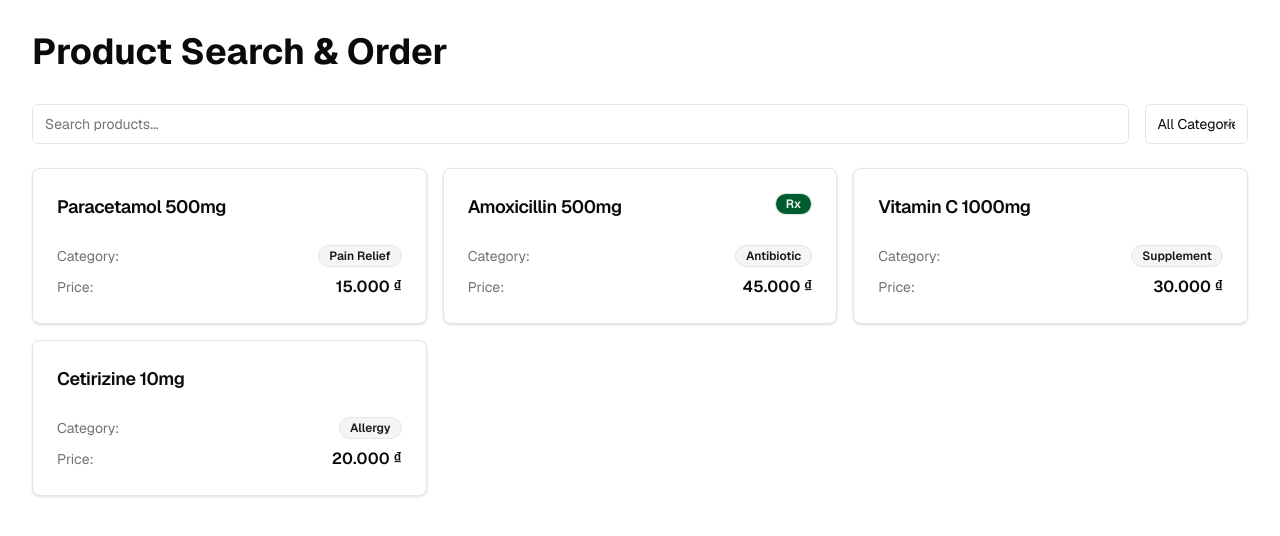
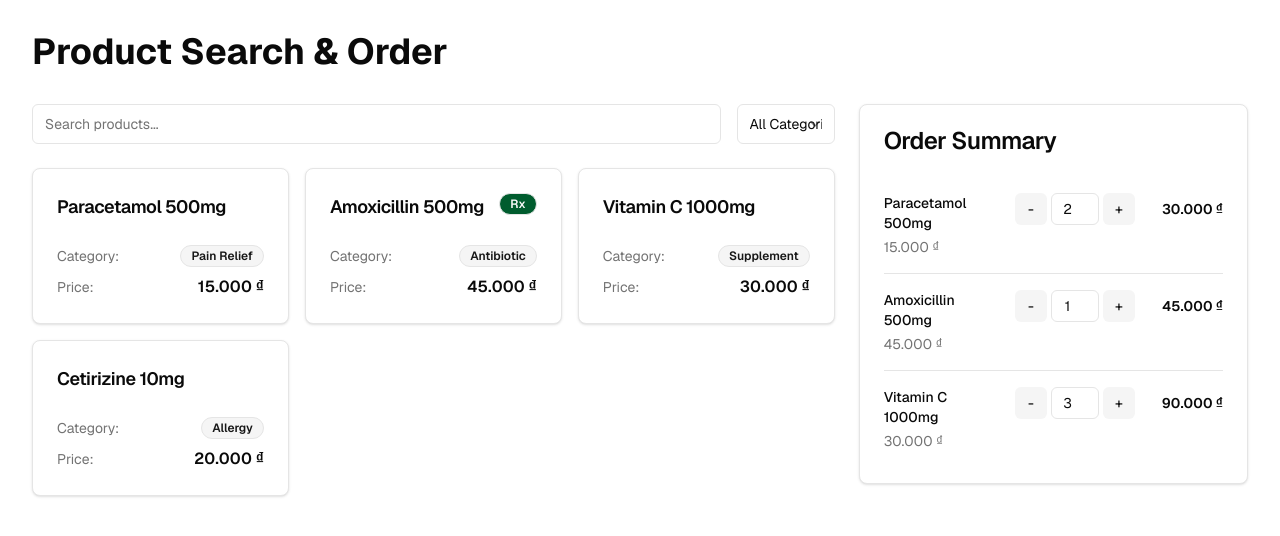
Before and after one commit to SpyOfAlien/BuymedProductOrder, a Next.js app: page / in a window 1280 px wide. Shown: the top 536 px of the page. Built offline with nearby package versions, Linux system fonts and the light colour scheme.

Commit message:
feat: implement order summary with mock data

```diff
--- a/app/page.tsx
+++ b/app/page.tsx
@@ -1,5 +1,8 @@
 import { ProductList, ProductListContent, ProductListFilter, ProductListSearch } from "@/components/feature/product/product-list";
+import { OrderSummary, OrderSummaryHeader, OrderSummaryItems } from "@/components/feature/cart/order-summary";
+import { Card } from "@/components/ui/card";
 import { products } from "@/lib/mock/products";
+import { mockCartItems } from "@/lib/mock/cart";
 
 export default function Home() {
   return (
@@ -7,6 +10,8 @@ export default function Home() {
       <main className="max-w-7xl mx-auto">
         <h1 className="text-4xl font-bold mb-8">Product Search & Order</h1>
 
+        <div className="grid grid-cols-1 lg:grid-cols-3 gap-6">
+          <div className="lg:col-span-2">
             <ProductList products={products}>
               <div className="flex flex-col gap-4 sm:flex-row mb-6">
                 <ProductListSearch />
@@ -14,6 +19,19 @@ export default function Home() {
               </div>
               <ProductListContent />
             </ProductList>
+          </div>
+
+          <div className="lg:col-span-1">
+            <div className="sticky top-4">
+              <Card>
+                <OrderSummary items={mockCartItems}>
+                  <OrderSummaryHeader />
+                  <OrderSummaryItems />
+                </OrderSummary>
+              </Card>
+            </div>
+          </div>
+        </div>
       </main>
     </div>
   );
--- /dev/null
+++ b/components/feature/cart/cart-item.tsx
@@ -0,0 +1,78 @@
+import { CartItem as CartItemType } from "@/lib/types/cart";
+import { formatPrice } from "@/lib/utils";
+import { Button } from "@/components/ui/button";
+
+interface CartItemProps {
+  item: CartItemType;
+  onQuantityChange: (productId: number, quantity: number) => void;
+}
+
+const CartItem = ({ item, onQuantityChange }: CartItemProps) => {
+  const { product, quantity } = item;
+  const subtotal = product.price * quantity;
+
+  const handleDecrease = () => {
+    if (quantity > 0) {
+      onQuantityChange(product.id, quantity - 1);
+    }
+  };
+
+  const handleIncrease = () => {
+    if (quantity < 99) {
+      onQuantityChange(product.id, quantity + 1);
+    }
+  };
+
+  const handleInputChange = (e: React.ChangeEvent<HTMLInputElement>) => {
+    const value = parseInt(e.target.value) || 0;
+    const clampedValue = Math.max(0, Math.min(99, value));
+    onQuantityChange(product.id, clampedValue);
+  };
+
+  return (
+    <div className="flex items-start justify-between gap-4 py-4 border-b last:border-b-0">
+      <div className="flex-1 min-w-0">
+        <div className="flex items-start gap-2 mb-1">
+          <h4 className="font-medium text-sm">{product.name}</h4>
+        </div>
+        <p className="text-sm text-muted-foreground">{formatPrice(product.price)}</p>
+      </div>
+
+      <div className="flex items-center gap-2">
+        <div className="flex items-center gap-1">
+          <Button
+            variant="secondary"
+            size="icon"
+            onClick={handleDecrease}
+            disabled={quantity === 0}
+            className="h-8 w-8"
+          >
+            -
+          </Button>
+          <input
+            type="number"
+            min="0"
+            max="99"
+            value={quantity}
+            onChange={handleInputChange}
+            className="w-12 h-8 text-center text-sm border border-input bg-background rounded-md focus-visible:outline-none focus-visible:ring-2 focus-visible:ring-ring focus-visible:ring-offset-2"
+          />
+          <Button
+            variant="secondary"
+            size="icon"
+            onClick={handleIncrease}
+            disabled={quantity >= 99}
+            className="h-8 w-8"
+          >
+            +
+          </Button>
+        </div>
+        <div className="text-right min-w-[80px]">
+          <p className="font-semibold text-sm">{formatPrice(subtotal)}</p>
+        </div>
+      </div>
+    </div>
+  );
+};
+
+export default CartItem;
--- /dev/null
+++ b/components/feature/cart/order-summary.tsx
@@ -0,0 +1,121 @@
+"use client";
+
+import * as React from "react";
+import { CartItem as CartItemType } from "@/lib/types/cart";
+import { CardContent, CardHeader, CardTitle } from "@/components/ui/card";
+import { formatPrice } from "@/lib/utils";
+import CartItem from "./cart-item";
+
+interface OrderSummaryContextValue {
+  items: CartItemType[];
+  updateQuantity: (productId: number, quantity: number) => void;
+  total: number;
+}
+
+const OrderSummaryContext = React.createContext<OrderSummaryContextValue | null>(
+  null
+);
+
+function useOrderSummaryContext() {
+  const context = React.useContext(OrderSummaryContext);
+  if (!context) {
+    throw new Error(
+      "OrderSummary sub-components must be used within OrderSummary"
+    );
+  }
+  return context;
+}
+
+interface OrderSummaryProps {
+  items: CartItemType[];
+  onQuantityChange?: (productId: number, quantity: number) => void;
+  children: React.ReactNode;
+}
+
+function OrderSummary({ items, onQuantityChange, children }: OrderSummaryProps) {
+  const updateQuantity = React.useCallback(
+    (productId: number, quantity: number) => {
+      if (onQuantityChange) {
+        onQuantityChange(productId, quantity);
+      }
+    },
+    [onQuantityChange]
+  );
+
+  const total = React.useMemo(() => {
+    return items.reduce((sum, item) => sum + item.product.price * item.quantity, 0);
+  }, [items]);
+
+  const value: OrderSummaryContextValue = {
+    items,
+    updateQuantity,
+    total,
+  };
+
+  return (
+    <OrderSummaryContext.Provider value={value}>
+      {children}
+    </OrderSummaryContext.Provider>
+  );
+}
+
+function OrderSummaryHeader() {
+  return (
+    <CardHeader>
+      <CardTitle>Order Summary</CardTitle>
+    </CardHeader>
+  );
+}
+
+function OrderSummaryItems() {
+  const { items, updateQuantity } = useOrderSummaryContext();
+
+  if (items.length === 0) {
+    return (
+      <CardContent>
+        <p className="text-center text-muted-foreground py-8">
+          Your cart is empty
+        </p>
+      </CardContent>
+    );
+  }
+
+  return (
+    <CardContent className="p-0">
+      <div className="px-6 pt-0 pb-4">
+        {items.map((item) => (
+          <CartItem
+            key={item.product.id}
+            item={item}
+            onQuantityChange={updateQuantity}
+          />
+        ))}
+      </div>
+    </CardContent>
+  );
+}
+
+function OrderSummaryTotal() {
+  const { total } = useOrderSummaryContext();
+
+  return (
+    <CardContent className="border-t pt-4">
+      <div className="flex items-center justify-between">
+        <span className="text-lg font-semibold">Total:</span>
+        <span className="text-lg font-bold">{formatPrice(total)}</span>
+      </div>
+    </CardContent>
+  );
+}
+
+function OrderSummaryContent() {
+  return (
+    <>
+      <OrderSummaryItems />
+      <OrderSummaryTotal />
+    </>
+  );
+}
+
+
+export { OrderSummary, OrderSummaryHeader, OrderSummaryItems, OrderSummaryTotal, OrderSummaryContent };
--- /dev/null
+++ b/lib/mock/cart.ts
@@ -0,0 +1,17 @@
+import { CartItem } from "@/lib/types/cart";
+import { products } from "./products";
+
+export const mockCartItems: CartItem[] = [
+  {
+    product: products[0],
+    quantity: 2,
+  },
+  {
+    product: products[1],
+    quantity: 1,
+  },
+  {
+    product: products[2],
+    quantity: 3,
+  },
+];
--- /dev/null
+++ b/lib/types/cart.ts
@@ -0,0 +1,6 @@
+import { Product } from "./product";
+
+export interface CartItem {
+  product: Product;
+  quantity: number;
+}
```
Lines whose indentation alone changed are shown as unchanged.
